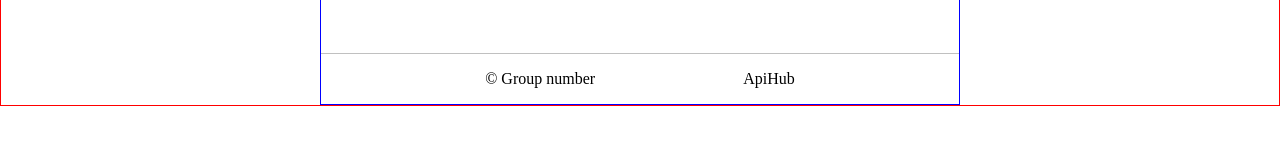
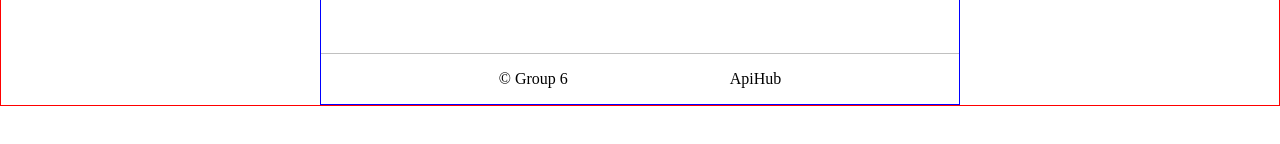
Before and after one commit to Jeanette93Cph/apiHub, a React (Vite) app: page / in a window 1280 px wide. Shown: the part 640-784 px from the top of the page. Built offline with nearby package versions, Linux system fonts and the light colour scheme.

Commit message:
group 6
group 6

```diff
--- a/src/layouts/MainLayout.jsx
+++ b/src/layouts/MainLayout.jsx
@@ -23,7 +23,7 @@ function MainLayout() {
                     <Outlet />
                 </main>
                 <footer>
-                    <p>&copy; Group number</p>
+                    <p>&copy; Group 6</p>
                     <p>ApiHub</p>
                 </footer>
             </Container>
```
